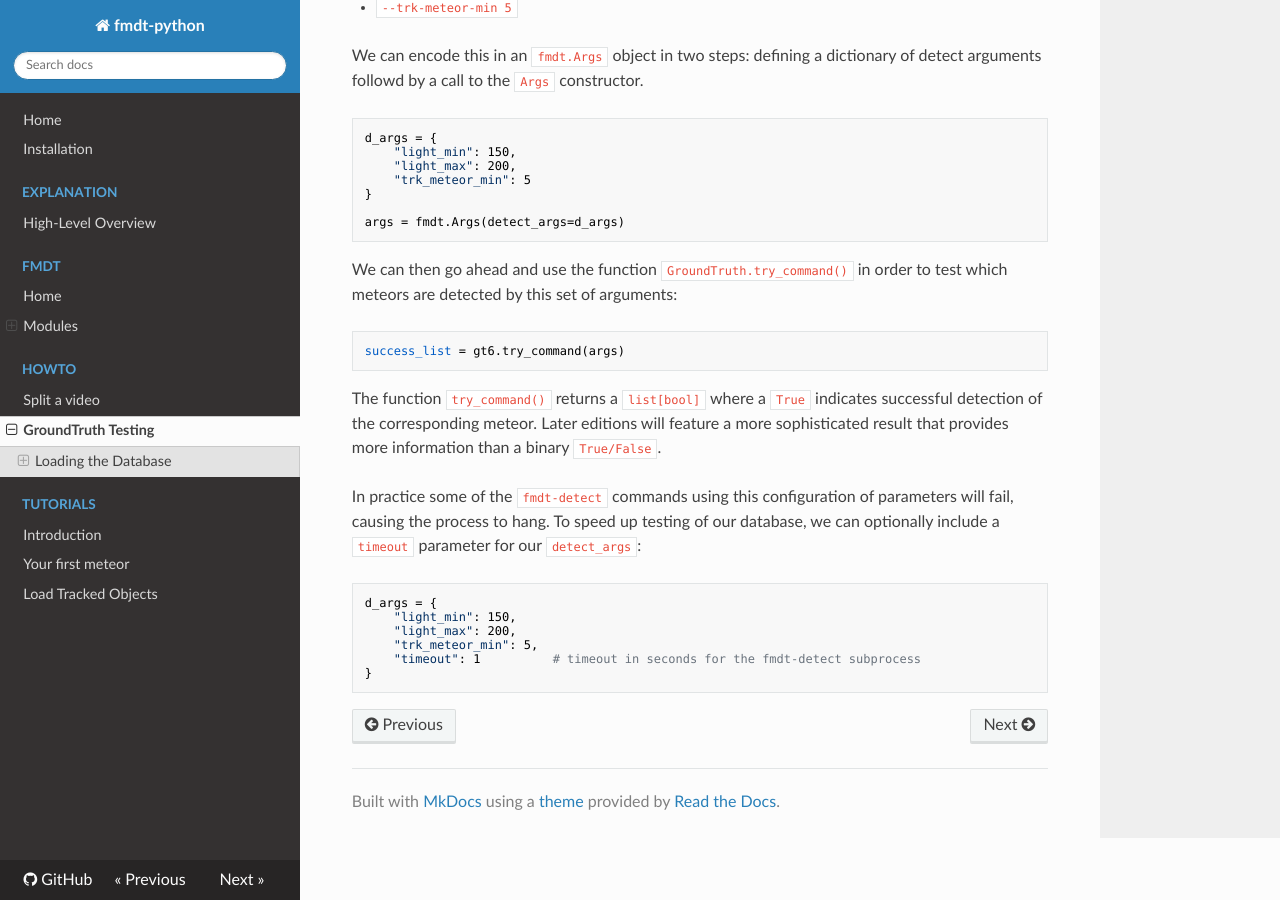
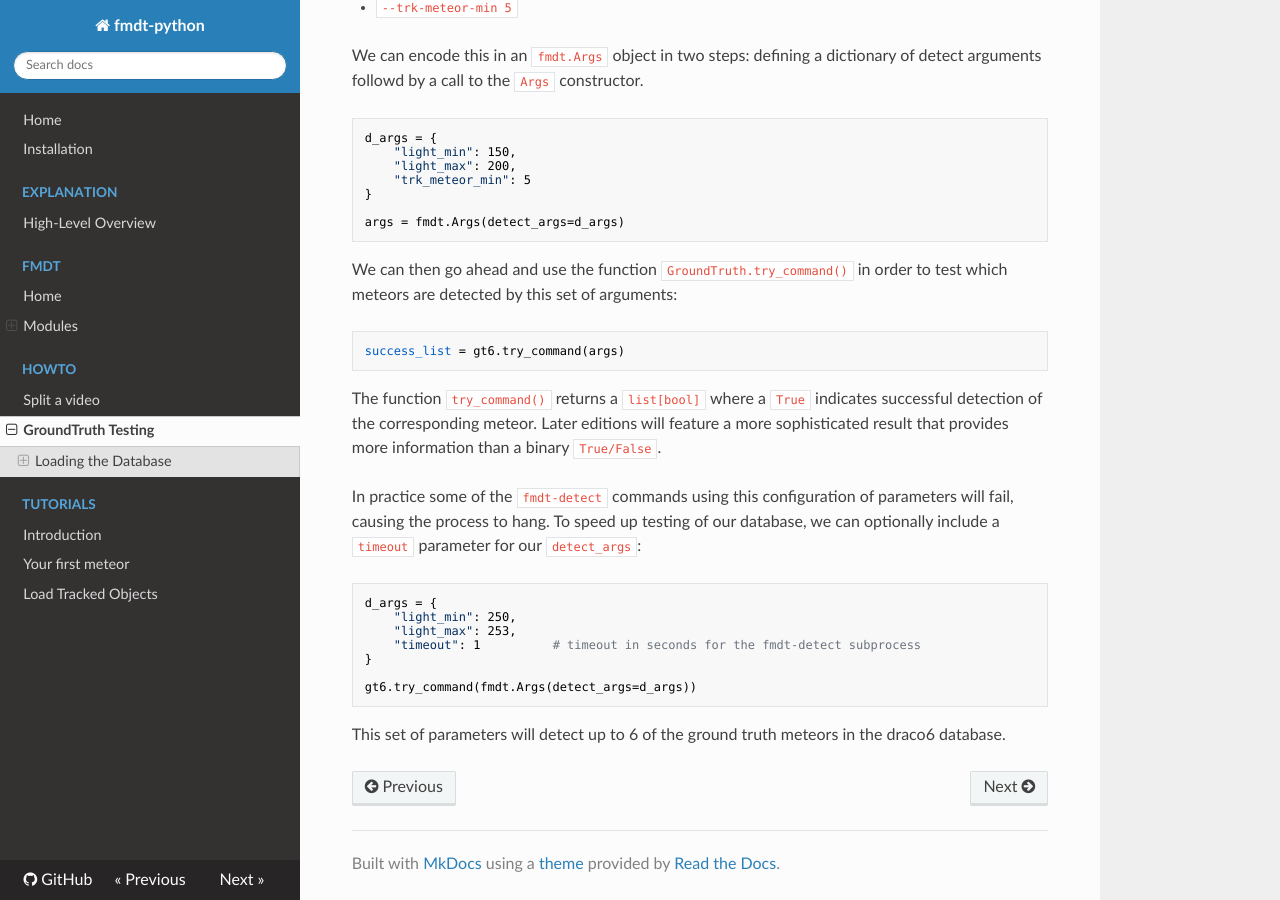
Before and after one commit to ejovo13/fmdt_python_clean, an MkDocs documentation site: the page built from docs/howto/2_test_db.md, in a window 1280 px wide and 900 px high, scrolled down 1430 px. Built offline with MkDocs 1.6.1, drawn with Linux system fonts in a browser that asks for light colours; nearby versions of some CDN libraries; some of the changed text lies outside the part shown.

Commit message:
add companion script

````diff
--- a/docs/howto/2_test_db.md
+++ b/docs/howto/2_test_db.md
@@ -1,5 +1,5 @@
 # GroundTruth Testing
-Companion script: [test_ground_truth.py]()
+Companion script: [test_ground_truth.py](https://github.com/ejovo13/fmdt_python_clean/blob/main/test_ground_truth.py)
 
 ---
 
@@ -84,9 +84,12 @@ include a `timeout` parameter for our `detect_args`:
 
 ```
 d_args = {
-    "light_min": 150,
-    "light_max": 200,
-    "trk_meteor_min": 5,
+    "light_min": 250,
+    "light_max": 253,
     "timeout": 1          # timeout in seconds for the fmdt-detect subprocess
 }
+
+gt6.try_command(fmdt.Args(detect_args=d_args))
 ```
+
+This set of parameters will detect up to 6 of the ground truth meteors in the draco6 database.
````
Also changed, not shown: other parts of docs/howto/2_test_db.md (+1 -1 lines).
